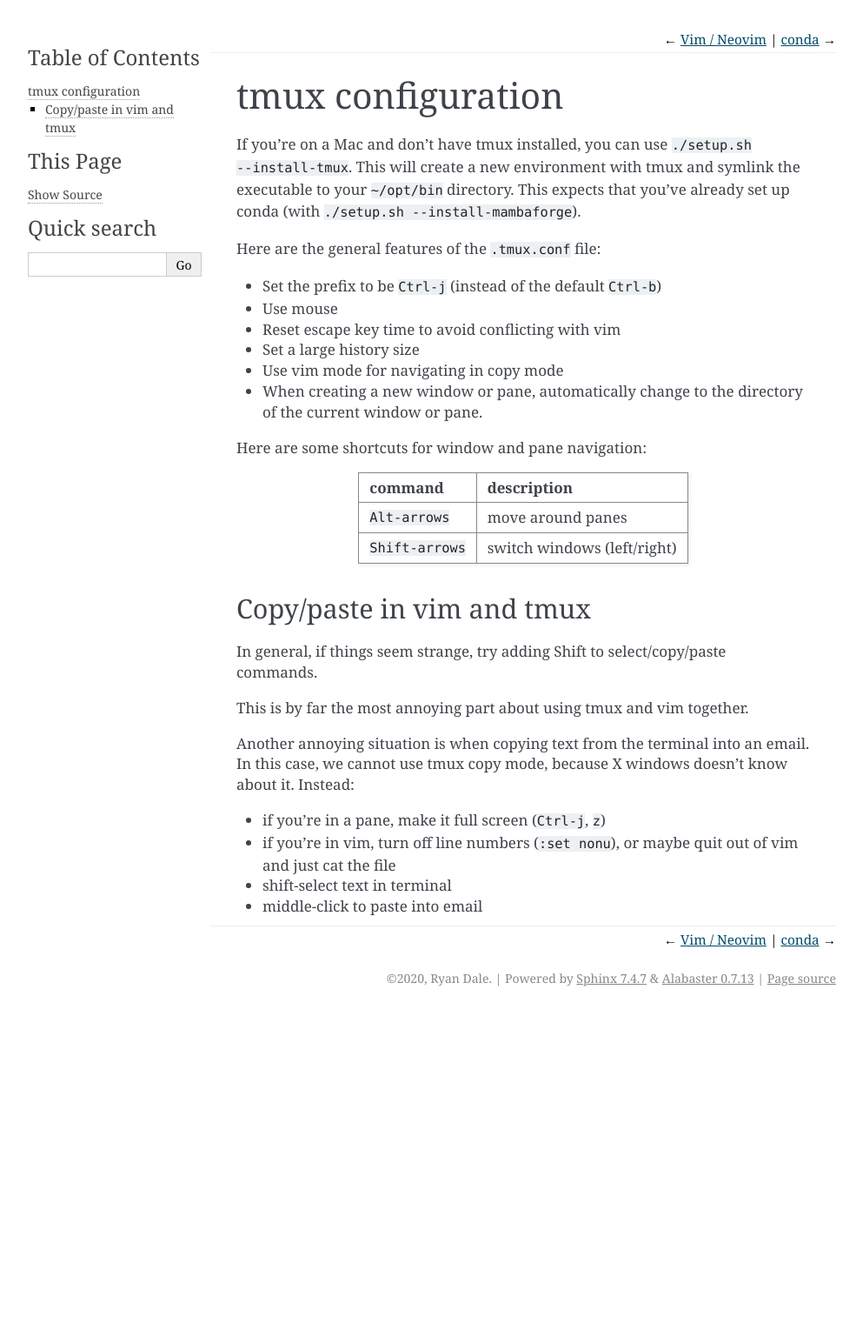
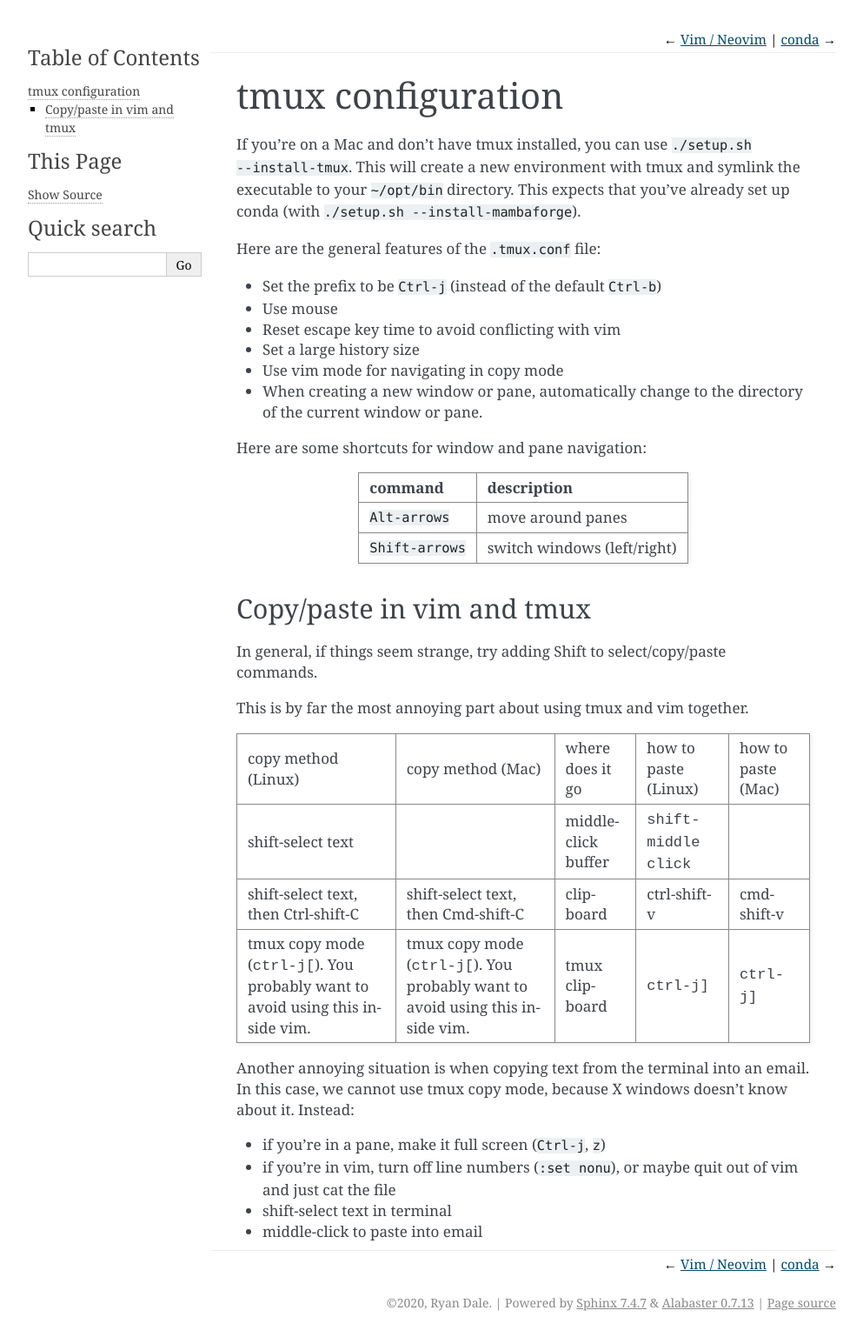
Before and after one commit to daler/dotfiles, a Sphinx documentation site: the page built from docs/tmux.rst, in a window 1280 px wide. Shown: the whole page at 87% size, without its empty margins (148-1141 px from the left). Built offline with Sphinx 7.4.7, drawn with Linux system fonts in a browser that asks for light colours; before the commit the page ends 1164 px from its top, so only the background shows below that.

Commit message:
fix docs errors and warnings

```diff
--- a/docs/post.rst
+++ b/docs/post.rst
@@ -31,8 +31,10 @@ and then as `documented at support.apple.com
   Strip".
 
 - In iTerm preferences:
+
   - click the "General" icon, and check "Applications in terminal may access
     clipboard"
+
   - click the "Profiles" icon, and in the "Text" "Use built-in
     Powerline glyphs"
 
--- a/docs/tmux.rst
+++ b/docs/tmux.rst
@@ -54,7 +54,7 @@ This is by far the most annoying part about using tmux and vim together.
     - cmd-shift-v
   * - tmux copy mode (:kbd:`ctrl-j`:kbd:`[`). You probably want to avoid using
       this inside vim.
-  * - tmux copy mode (:kbd:`ctrl-j`:kbd:`[`). You probably want to avoid using
+    - tmux copy mode (:kbd:`ctrl-j`:kbd:`[`). You probably want to avoid using
       this inside vim.
     - tmux clipboard
     - :kbd:`ctrl-j`:kbd:`]`
```
Also changed, not shown: docs/vim.rst (+7 -3 lines).
